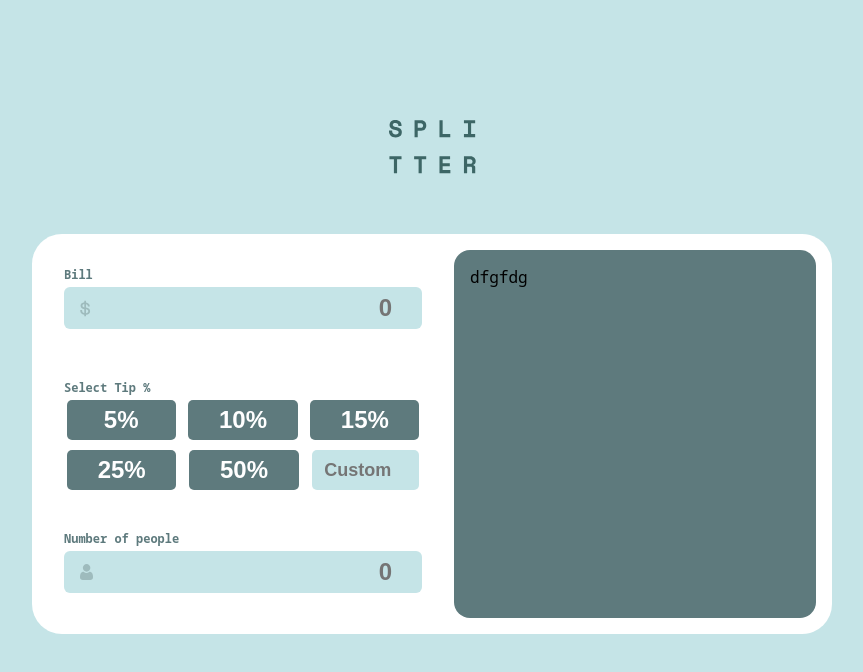
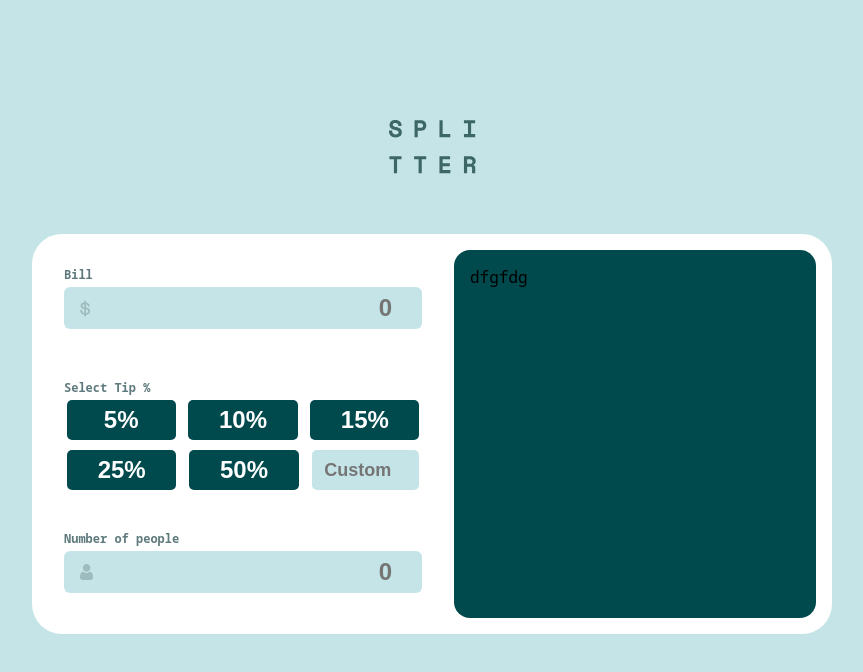
Before and after one commit to nazimkazim/tip-calculator, a React (Create React App) app: page / in a window 1280 px wide. Shown: the top 672 px of the page, without its empty margins (208-1071 px from the left). Built offline with nearby package versions, Linux system fonts and the light colour scheme.

Commit message:
add dark cyan

```diff
--- a/src/components/Half/Half.scss
+++ b/src/components/Half/Half.scss
@@ -12,6 +12,6 @@
         background-color: $white;
     }
     &.--dark-gray {
-        background-color: $darkPrimary;
+        background-color: $darkCyan;
     }
 }
--- a/src/components/PercentSelector/parts/Tip/Tip.scss
+++ b/src/components/PercentSelector/parts/Tip/Tip.scss
@@ -5,7 +5,7 @@
     justify-content: center;
     align-items: center;
     width: calc(33.3333% - 10px);
-    background-color: $darkPrimary;
+    background-color: $darkCyan;
     border-radius: 5px;
     border: none;
     min-height: 40px;
--- a/src/index.scss
+++ b/src/index.scss
@@ -5,6 +5,7 @@
   padding: 0;
 }
 
+$darkCyan:hsl(183, 100%, 15%);
 $primary:hsl(172, 67%, 45%);
 $darkPrimary:hsl(186, 14%, 43%);
 $grayPrimary:hsl(184, 14%, 56%);
```
